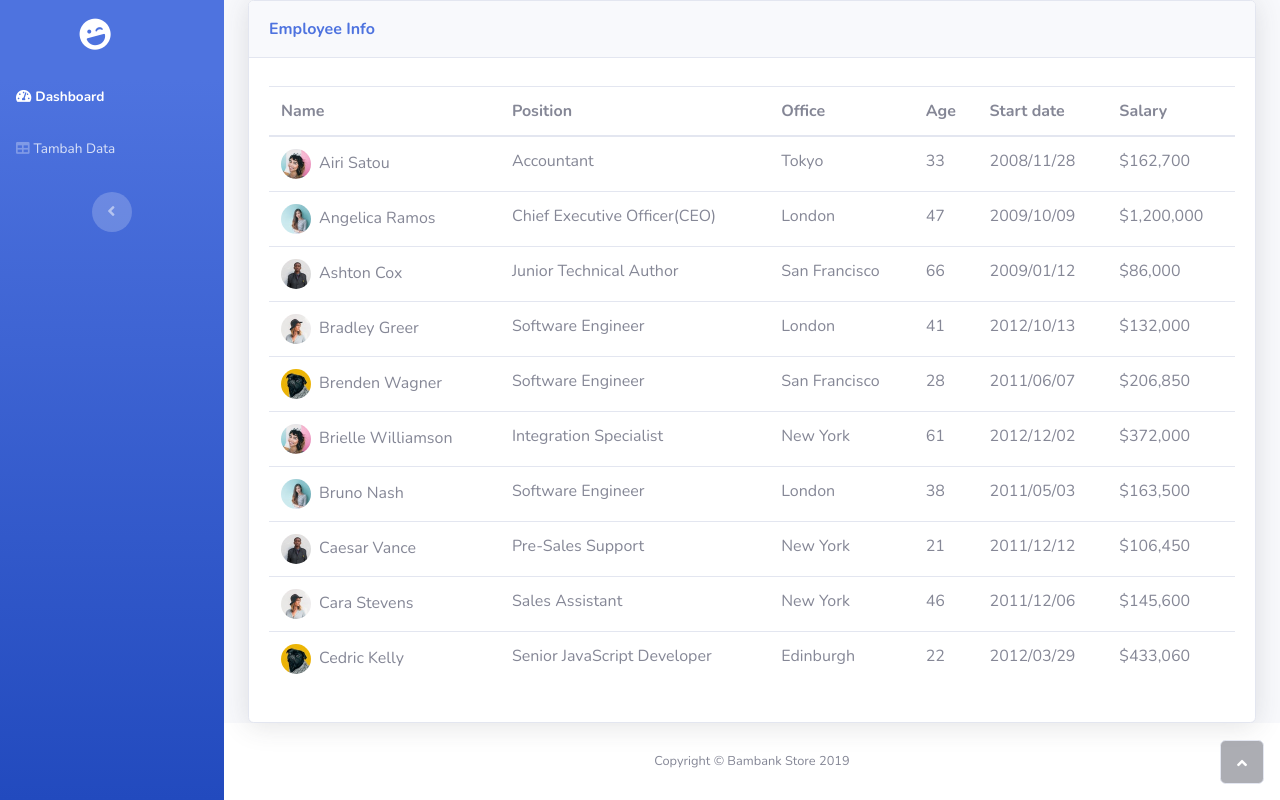
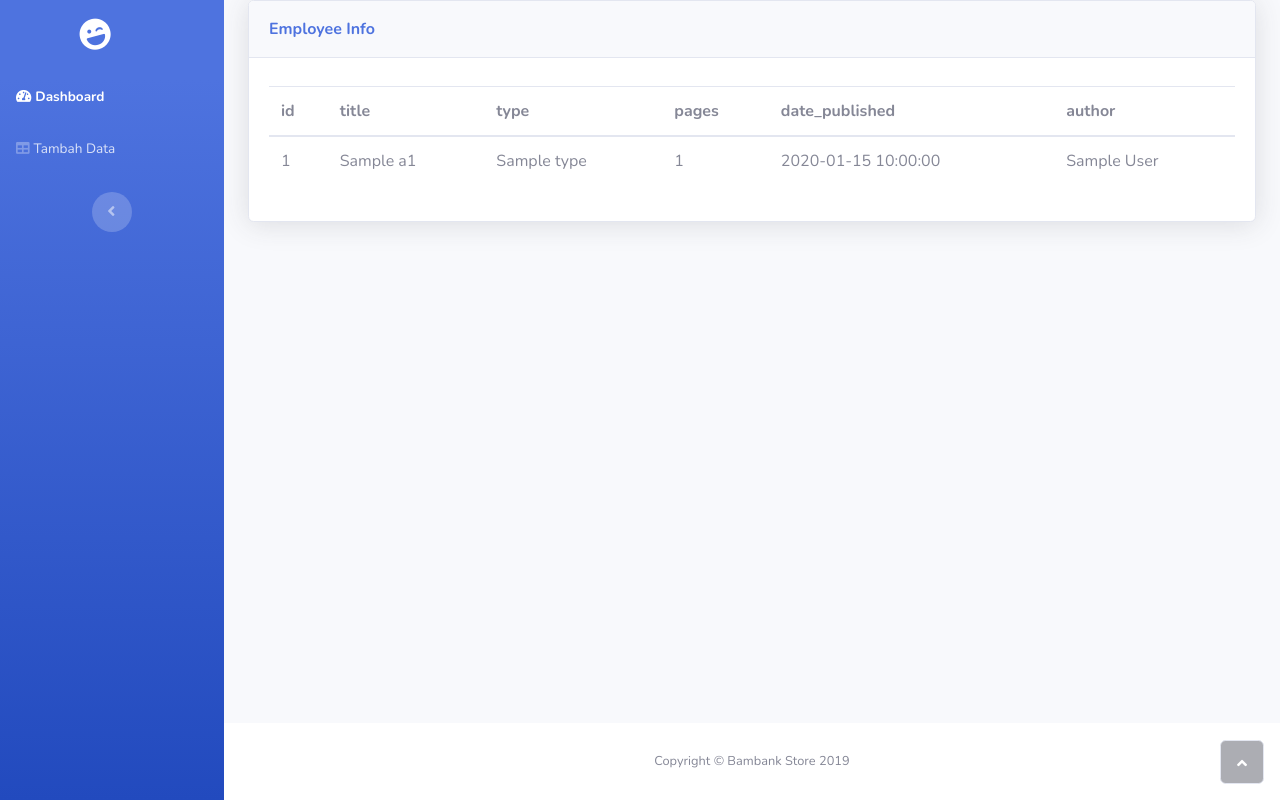
Before and after one commit to joshjody/Test, a Flask app: template templates/index.html in a window 1280 px wide. Run offline with Flask 2, Linux system fonts and the light colour scheme; the template is opened without the code that fills it: most values are stand-ins (such as "Sample title", 1, 10 or a date in 2020); some libraries are stand-ins or nearby versions.

```diff
--- a/templates/index.html
+++ b/templates/index.html
@@ -38,95 +38,25 @@
                                 <table class="table dataTable my-0" id="dataTable">
                                     <thead>
                                         <tr>
-                                            <th>Name</th>
-                                            <th>Position</th>
-                                            <th>Office</th>
-                                            <th>Age</th>
-                                            <th>Start date</th>
-                                            <th>Salary</th>
+                                            <th>id</th>
+                                            <th>title</th>
+                                            <th>type</th>
+                                            <th>pages</th>
+                                            <th>date_published</th>
+                                            <th>author</th>
                                         </tr>
                                     </thead>
                                     <tbody>
+                                      {% for z in a1 %}
                                         <tr>
-                                            <td><img class="rounded-circle mr-2" width="30" height="30" src="static/assets/img/avatars/avatar1.jpeg">Airi Satou</td>
-                                            <td>Accountant</td>
-                                            <td>Tokyo</td>
-                                            <td>33</td>
-                                            <td>2008/11/28</td>
-                                            <td>$162,700</td>
+                                            <td>{{z['id']}}</td>
+                                            <td>{{z['title']}}</td>
+                                            <td>{{z['type']}}</td>
+                                            <td>{{z['pages']}}</td>
+                                            <td>{{z['date_published']}}</td>
+                                            <td>{{z['author']}}</td>
                                         </tr>
-                                        <tr>
-                                            <td><img class="rounded-circle mr-2" width="30" height="30" src="static/assets/img/avatars/avatar2.jpeg">Angelica Ramos</td>
-                                            <td>Chief Executive Officer(CEO)</td>
-                                            <td>London</td>
-                                            <td>47</td>
-                                            <td>2009/10/09<br></td>
-                                            <td>$1,200,000</td>
-                                        </tr>
-                                        <tr>
-                                            <td><img class="rounded-circle mr-2" width="30" height="30" src="static/assets/img/avatars/avatar3.jpeg">Ashton Cox</td>
-                                            <td>Junior Technical Author</td>
-                                            <td>San Francisco</td>
-                                            <td>66</td>
-                                            <td>2009/01/12<br></td>
-                                            <td>$86,000</td>
-                                        </tr>
-                                        <tr>
-                                            <td><img class="rounded-circle mr-2" width="30" height="30" src="static/assets/img/avatars/avatar4.jpeg">Bradley Greer</td>
-                                            <td>Software Engineer</td>
-                                            <td>London</td>
-                                            <td>41</td>
-                                            <td>2012/10/13<br></td>
-                                            <td>$132,000</td>
-                                        </tr>
-                                        <tr>
-                                            <td><img class="rounded-circle mr-2" width="30" height="30" src="static/assets/img/avatars/avatar5.jpeg">Brenden Wagner</td>
-                                            <td>Software Engineer</td>
-                                            <td>San Francisco</td>
-                                            <td>28</td>
-                                            <td>2011/06/07<br></td>
-                                            <td>$206,850</td>
-                                        </tr>
-                                        <tr>
-                                            <td><img class="rounded-circle mr-2" width="30" height="30" src="static/assets/img/avatars/avatar1.jpeg">Brielle Williamson</td>
-                                            <td>Integration Specialist</td>
-                                            <td>New York</td>
-                                            <td>61</td>
-                                            <td>2012/12/02<br></td>
-                                            <td>$372,000</td>
-                                        </tr>
-                                        <tr>
-                                            <td><img class="rounded-circle mr-2" width="30" height="30" src="static/assets/img/avatars/avatar2.jpeg">Bruno Nash<br></td>
-                                            <td>Software Engineer</td>
-                                            <td>London</td>
-                                            <td>38</td>
-                                            <td>2011/05/03<br></td>
-                                            <td>$163,500</td>
-                                        </tr>
-                                        <tr>
-                                            <td><img class="rounded-circle mr-2" width="30" height="30" src="static/assets/img/avatars/avatar3.jpeg">Caesar Vance</td>
-                                            <td>Pre-Sales Support</td>
-                                            <td>New York</td>
-                                            <td>21</td>
-                                            <td>2011/12/12<br></td>
-                                            <td>$106,450</td>
-                                        </tr>
-                                        <tr>
-                                            <td><img class="rounded-circle mr-2" width="30" height="30" src="static/assets/img/avatars/avatar4.jpeg">Cara Stevens</td>
-                                            <td>Sales Assistant</td>
-                                            <td>New York</td>
-                                            <td>46</td>
-                                            <td>2011/12/06<br></td>
-                                            <td>$145,600</td>
-                                        </tr>
-                                        <tr>
-                                            <td><img class="rounded-circle mr-2" width="30" height="30" src="static/assets/img/avatars/avatar5.jpeg">Cedric Kelly</td>
-                                            <td>Senior JavaScript Developer</td>
-                                            <td>Edinburgh</td>
-                                            <td>22</td>
-                                            <td>2012/03/29<br></td>
-                                            <td>$433,060</td>
-                                        </tr>
+                                      {% endfor %}
                                     </tbody>
                                     <tfoot>
                                         <tr></tr>
```
Also changed, not shown: modules/frontend.py (+6 -1 lines).
